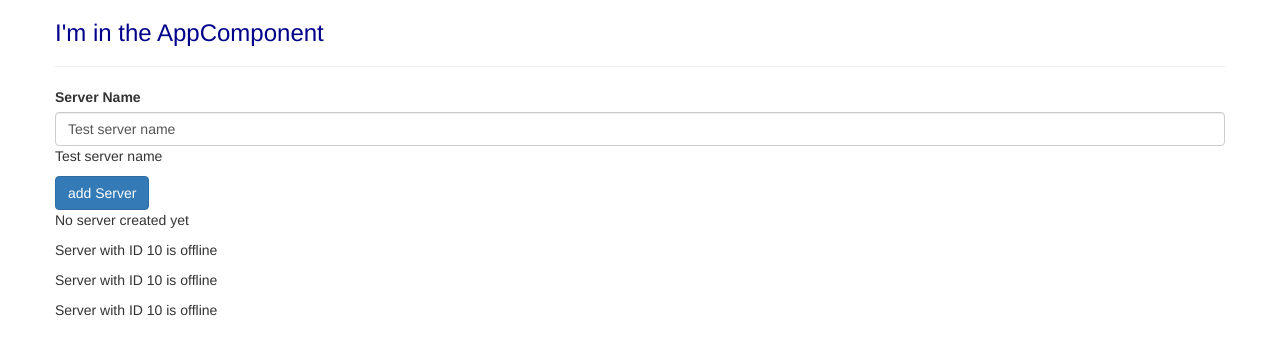
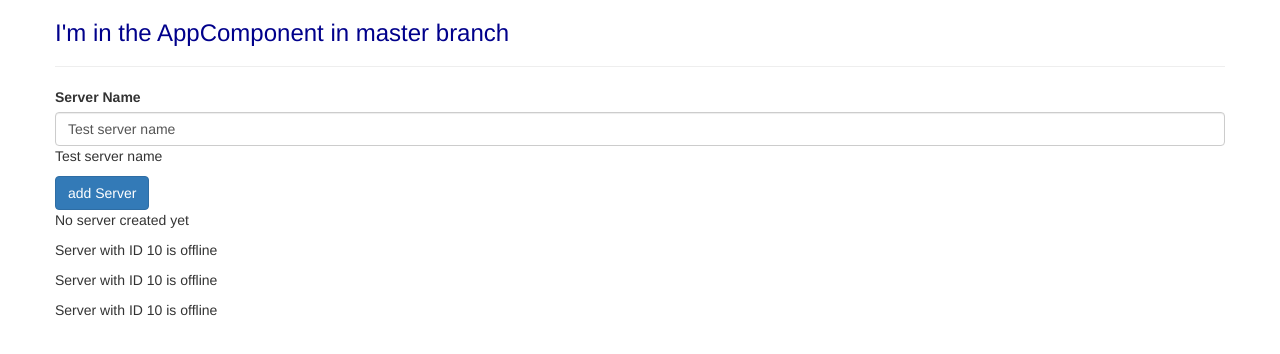
Before and after one commit to NickolayK/a8bootstrapTutorial, an Angular app: page / in a window 1280 px wide. Shown: the top 354 px of the page. Built offline with nearby package versions, Linux system fonts and the light colour scheme.

Commit message:
\another one test commit

```diff
--- a/src/app/app.component.html
+++ b/src/app/app.component.html
@@ -2,7 +2,7 @@
   <div class="row">
 
     <div class="col-xs-12"></div>
-    <h3> I'm in the AppComponent</h3>
+    <h3> I'm in the AppComponent in master branch</h3>
     <hr>
     <app-servers></app-servers>
     <!-- <div app-servers></div> -->
```
